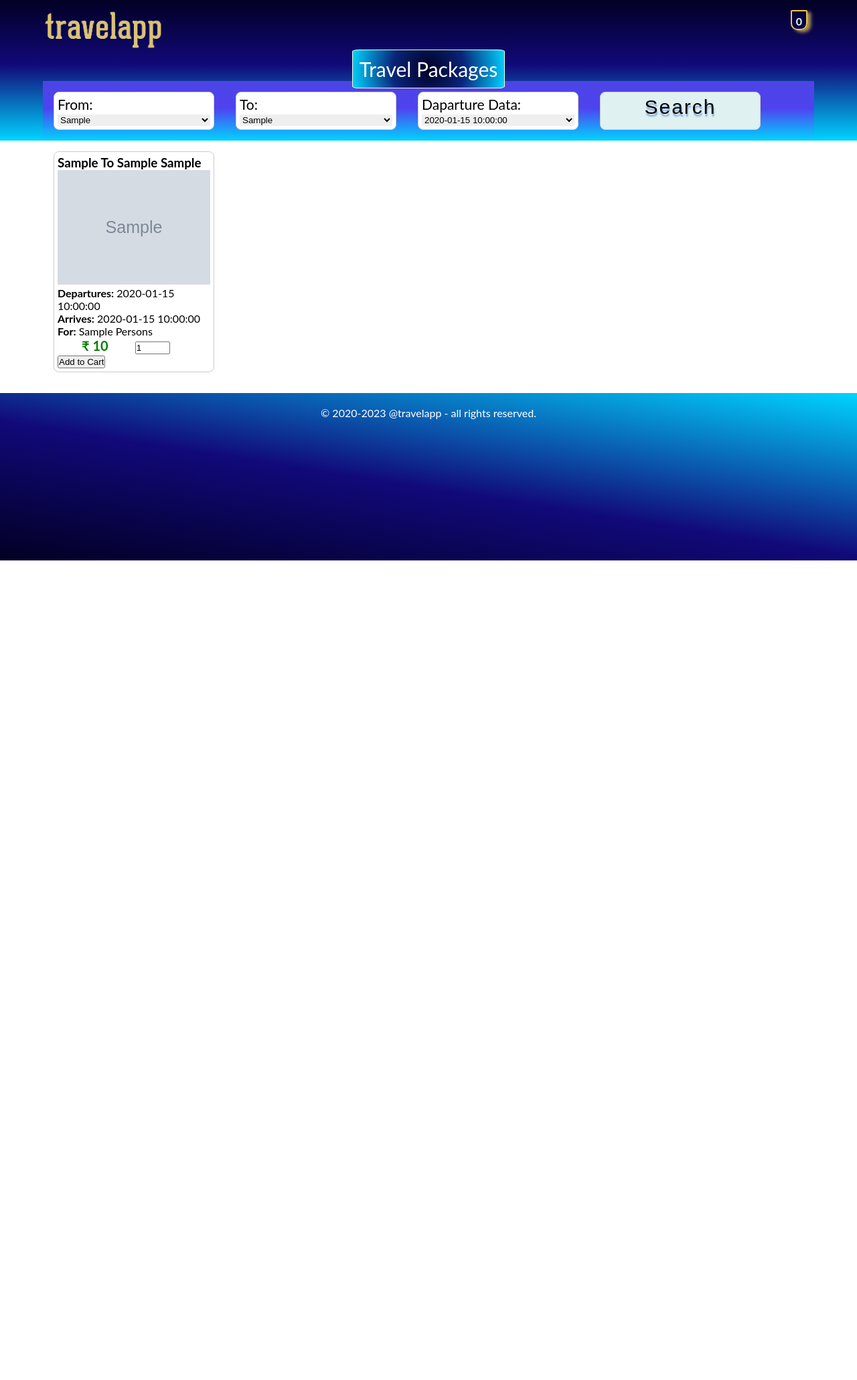
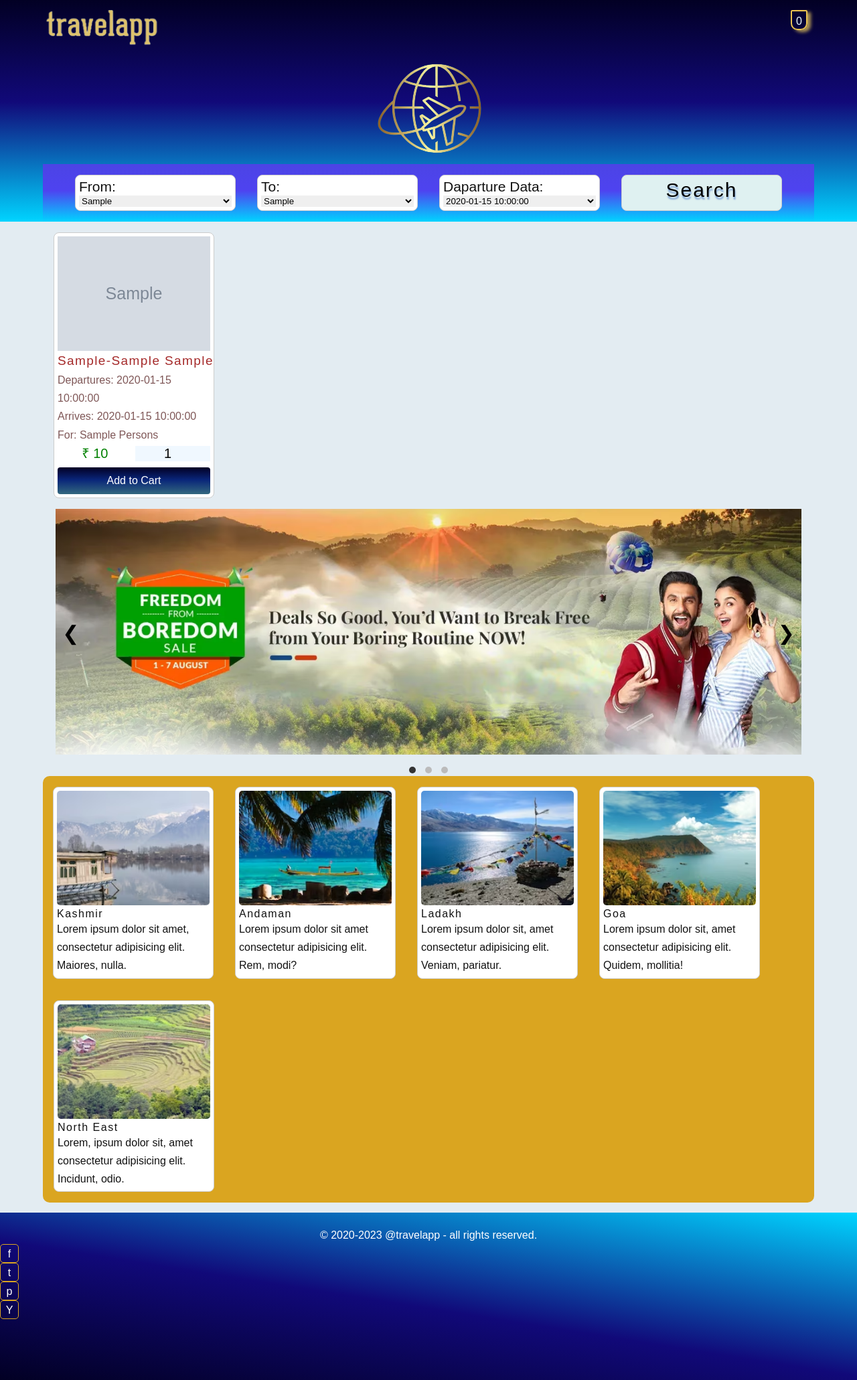
Before and after one commit to aks84/travelapp, a PHP site: page /search.php in a window 1280 px wide. Shown: the whole page at 67% size. Before the commit the page ends 837 px from the top, so only its background shows below. Run offline with PHP 8.4, Linux system fonts and the light colour scheme; tables that the repository leaves empty or names only in its code hold one stand-in row (values such as "Sample post"); grey boxes marked "Sample" are stand-in pictures.

Commit message:
fixed product card text alignment

```diff
--- a/frontend.css
+++ b/frontend.css
@@ -60,7 +60,7 @@
     background-color: #333;
 }
 
-
+/*
 .tourcards {
     display: flex;
     width: 90%;
@@ -78,7 +78,7 @@
     box-sizing: border-box;
     margin-top: 14px;
 
-}
+}*/
 
 .tourcard img {
     border-radius: 5px;
@@ -86,6 +86,32 @@
 
 .tourcard span {
     letter-spacing: 1.5px;
+}
+
+.tourcards {
+  display: flex;
+  justify-content: flex-start;
+  flex-wrap: wrap;
+  width: 90%;
+  margin:auto;
+  background: goldenrod;
+  border-radius: 10px;
+}
+
+.tourcard {
+  width: var(--cardWidth);
+  /*  height: var(--cardHeight);*/
+  margin: var(--cardMargin);
+  border: 1px solid #ccc;
+  border-radius: 8px;
+  background: #fff;
+  box-sizing: border-box;
+  padding: 5px;
+
+}
+
+.tourcard img {
+  width: 100%;
 }
 
 
@@ -117,7 +143,7 @@ p {
     font-size: 1em;
     line-height: 1.7;
     font-weight: 300;
-    color: var(--text-gray);
+/*    color: var(--text-gray);*/
 }
 
 .description {
--- a/search.php
+++ b/search.php
@@ -21,7 +21,8 @@ if (empty($_SESSION['cart_items'])) {
 	<meta charset="UTF-8">
 	<meta name="viewport" content="width=device-width, initial-scale=1.0">
 	<link rel="stylesheet" href="style.css">
-	<script src="https://ajax.googleapis.com/ajax/libs/jquery/3.6.4/jquery.min.js"></script>
+	<link rel="stylesheet" href="frontend.css">
+	<script src="https://code.jquery.com/jquery-3.6.0.min.js"></script>
 	<title>Travel App</title>
 </head>
 
@@ -30,18 +31,16 @@ if (empty($_SESSION['cart_items'])) {
 		<div class="header">
 			<div class="logowrapper">
 				<div class="logo_div">
-					<a href="/"><img src="img/logo.png" alt="travel app"></a>
+					<a href="/"><img src="img/logo1.png" alt="travel app"></a>
 				</div>
 				<div class="cart_div">
 					<div class="cart" id="cart">
-						<h3 id="cart_quantity"><?php echo count($_SESSION['cart_items']); ?></h3>
+						<span id="cart_quantity"><?php echo count($_SESSION['cart_items']); ?></span>
 					</div>
 				</div>
 			</div>
-			<div class="nav">
-				<ul>
-					<li><a href="/">Travel Packages</a></li>
-				</ul>
+			<div class="travel_package">
+				<a href="/"><img src="img/travel_package.png" alt=""></a>
 			</div>
 		</div>
 
@@ -156,7 +155,6 @@ if (empty($_SESSION['cart_items'])) {
 
 	<div class="main_section">
 
-
 		<?php // INSERT INTO CART
 		if (!empty($_POST['product_quantity'])) {
 			if (isset($_POST['add_to_cart'])) {
@@ -198,23 +196,25 @@ if (empty($_SESSION['cart_items'])) {
 				$froms_value = $_GET['froms'];
 				$tos_value = $_GET['tos'];
 				$date_value = $_GET['d_date'];
-				// echo "{$froms_value} {$tos_value} {$date_value}";
 				$searche_rows = $db->query("SELECT * FROM travels WHERE froms = '$froms_value' AND tos = '$tos_value' AND d_date = '$date_value'");
 
 				while ($search_row = $searche_rows->fetch_assoc()) { ?>
+
+
 					<div class="product_card">
-						<h3 class="product_title"><?php echo ucwords("{$search_row["froms"]} to {$search_row["tos"]} {$search_row["vehicle_type"]}"); ?></h3>
 						<img src="img/<?php echo $search_row["thumbnail"]; ?>" />
+						<span class="product_title"><?php echo ucwords("{$search_row["froms"]}-{$search_row["tos"]} {$search_row["vehicle_type"]}"); ?></span>
 
 						<form class="card_details" method="POST">
-							<p><b>Departures:</b> <?php echo $search_row["d_date"]; ?></p>
-							<p><b>Arrives:</b> <?php echo $search_row["a_date"]; ?></p>
-							<p><b>For:</b> <?php echo $search_row["persons"]; ?> Persons</p>
-							<h3 class="card_price">&#8377; <?php echo $search_row["price"]; ?></h3>
-							<input type="number" name="product_quantity" min="1" max="10" value="1">
+							<p class="card_text"><span>Departures:</span> <?php echo $search_row["d_date"]; ?></p>
+							<p class="card_text"><span>Arrives:</span> <?php echo $search_row["a_date"]; ?></p>
+							<p class="card_text"><span>For:</span> <?php echo $search_row["persons"]; ?> Persons</p>
+							<div class="card_price">&#8377; <?php echo $search_row["price"]; ?></div>
+							<input class="select_qty" type="number" name="product_quantity" min="1" max="10" value="1">
 							<input type="hidden" name="product_id" value="<?php echo $search_row["id"]; ?>">
-							<input type="submit" name="add_to_cart" value="Add to Cart">
+							<input class="cart_btn" type="submit" name="add_to_cart" value="Add to Cart">
 						</form>
+
 					</div>
 
 
@@ -223,17 +223,17 @@ if (empty($_SESSION['cart_items'])) {
 				$rows = $db->query("SELECT * FROM `travels` ORDER BY id ASC");
 				while ($row = $rows->fetch_assoc()) { ?>
 					<div class="product_card">
-						<h3 class="product_title"><?php echo ucwords("{$row["froms"]} to {$row["tos"]} {$row["vehicle_type"]}"); ?></h3>
 						<img src="img/<?php echo $row["thumbnail"]; ?>" />
+						<span class="product_title"><?php echo ucwords("{$row["froms"]}-{$row["tos"]} {$row["vehicle_type"]}"); ?></span>
 
 						<form class="card_details" method="POST">
-							<p><b>Departures:</b> <?php echo $row["d_date"]; ?></p>
-							<p><b>Arrives:</b> <?php echo $row["a_date"]; ?></p>
-							<p><b>For:</b> <?php echo $row["persons"]; ?> Persons</p>
-							<h3 class="card_price">&#8377; <?php echo $row["price"]; ?></h3>
-							<input type="number" name="product_quantity" min="1" max="10" value="1">
+							<p class="card_text"><span>Departures:</span> <?php echo $row["d_date"]; ?></p>
+							<p class="card_text"><span>Arrives:</span> <?php echo $row["a_date"]; ?></p>
+							<p class="card_text"><span>For:</span> <?php echo $row["persons"]; ?> Persons</p>
+							<div class="card_price">&#8377; <?php echo $row["price"]; ?></div>
+							<input class="select_qty" type="number" name="product_quantity" min="1" max="10" value="1">
 							<input type="hidden" name="product_id" value="<?php echo $row["id"]; ?>">
-							<input type="submit" name="add_to_cart" value="Add to Cart">
+							<input class="cart_btn" type="submit" name="add_to_cart" value="Add to Cart">
 						</form>
 
 					</div>
@@ -241,6 +241,52 @@ if (empty($_SESSION['cart_items'])) {
 			} ?>
 
 		</section>
+
+
+				<div class="dot-slider">
+			<div class="slider-container">
+				<div class="slider">
+					<div class="slide"><img src="img/slideigm1.png" alt="Image 1"></div>
+					<div class="slide"><img src="img/slideigm2.png" alt="Image 2"></div>
+					<div class="slide"><img src="img/slideigm3.png" alt="Image 3"></div>
+				</div>
+				<button class="prev-btn">&#10094;</button>
+				<button class="next-btn">&#10095;</button>
+			</div>
+			<div class="dots-container">
+				<div class="dot"></div>
+				<div class="dot"></div>
+				<div class="dot"></div>
+			</div>
+		</div>
+
+		<div class="tourcards">
+			<div style="margin-left: 15px;" class="tourcard">
+				<img src="img/kashmir.avif" alt="">
+				<span>Kashmir</span>
+				<p>Lorem ipsum dolor sit amet, consectetur adipisicing elit. Maiores, nulla.</p>
+			</div>
+			<div class="tourcard">
+				<img src="img/andaman.avif" alt="">
+				<span>Andaman</span>
+				<p>Lorem ipsum dolor sit amet consectetur adipisicing elit. Rem, modi?</p>
+			</div>
+			<div class="tourcard">
+				<img src="img/ladakh.avif" alt="">
+				<span>Ladakh</span>
+				<p>Lorem ipsum dolor sit, amet consectetur adipisicing elit. Veniam, pariatur.</p>
+			</div>
+			<div class="tourcard">
+				<img src="img/goa.avif" alt="">
+				<span>Goa</span>
+				<p>Lorem ipsum dolor sit, amet consectetur adipisicing elit. Quidem, mollitia!</p>
+			</div>
+			<div class="tourcard">
+				<img src="img/northeast.avif" alt="">
+				<span>North East</span>
+				<p>Lorem, ipsum dolor sit, amet consectetur adipisicing elit. Incidunt, odio.</p>
+			</div>
+		</div>
 
 	</div>
 
@@ -255,18 +301,21 @@ if (empty($_SESSION['cart_items'])) {
 
 
 	<footer>
+
 		<div class="copyright">
 			<p>&copy; 2020-2023 @travelapp - all rights reserved.</p>
 		</div>
 		<div class="getsocial">
-			<a href="#"></a>
-			<a href="#"></a>
-			<a href="#"></a>
-			<a href="#"></a>
+			<div class="social"><a href="#social">f</a></div>
+			<div class="social"><a href="#social">t</a></div>
+			<div class="social"><a href="#social">p</a></div>
+			<div class="social"><a href="#social">Y</a></div>
 		</div>
+		<div class="footer_top"></div>
 	</footer>
 
 	<script src="script.js"></script>
+	<script src="frontend.js"></script>
 </body>
 
 </html>
--- a/style.css
+++ b/style.css
@@ -164,9 +164,9 @@ footer {
 
 
 .search_form {
-  display: flex;
-  justify-content: flex-start;
-  flex-wrap: wrap;
+    display: flex;
+    justify-content: center;
+    flex-wrap: wrap;
 }
 
 .search_child {
@@ -286,6 +286,10 @@ span.product_title {
     font-size: 19px;
     color: brown;
     letter-spacing: 1.4px;
+    overflow: hidden;
+    text-overflow: ellipsis;
+    white-space: nowrap;
+    display: inline-block;
 }
 
 .select_qty, .card_price{
```
Also changed, not shown: index.php (+11 -9 lines).
